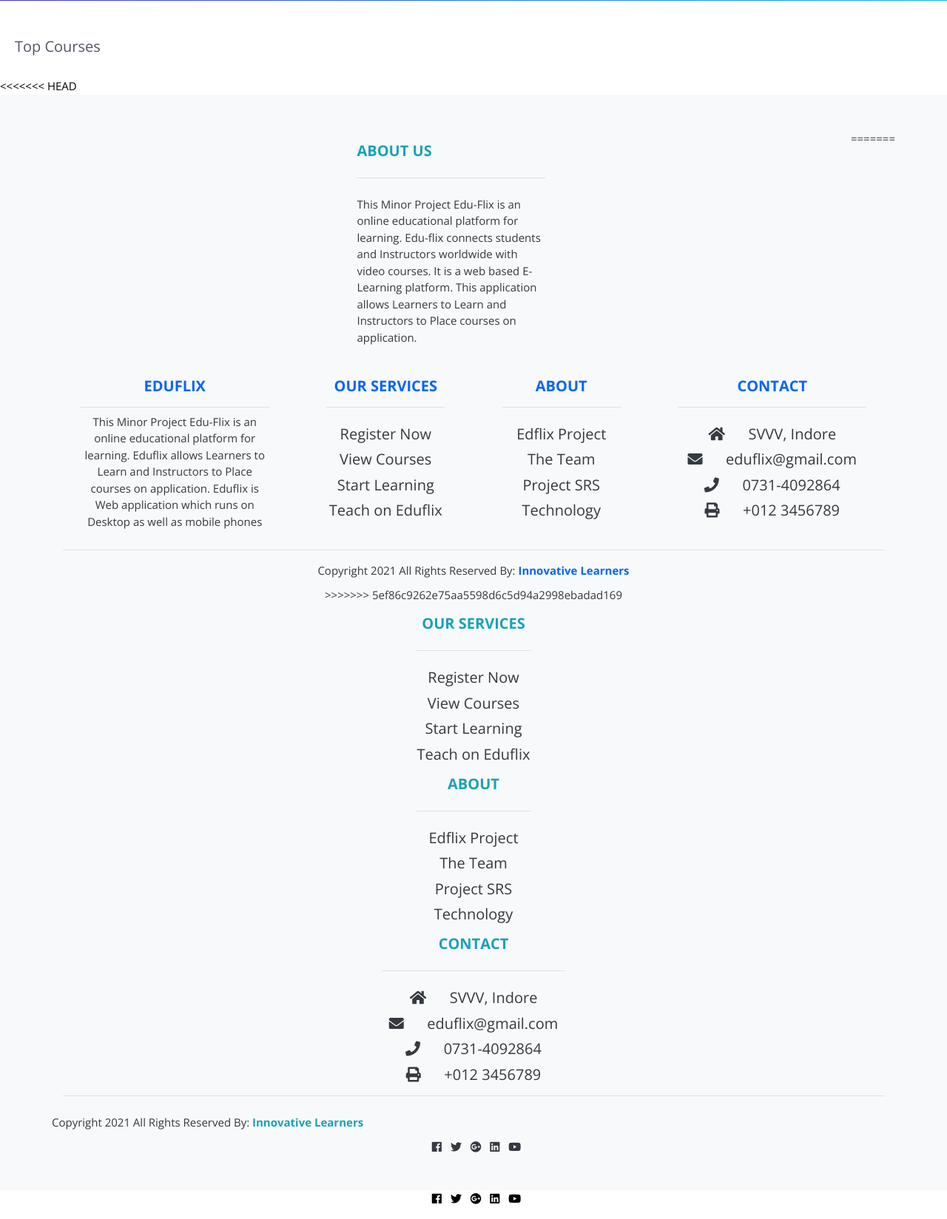
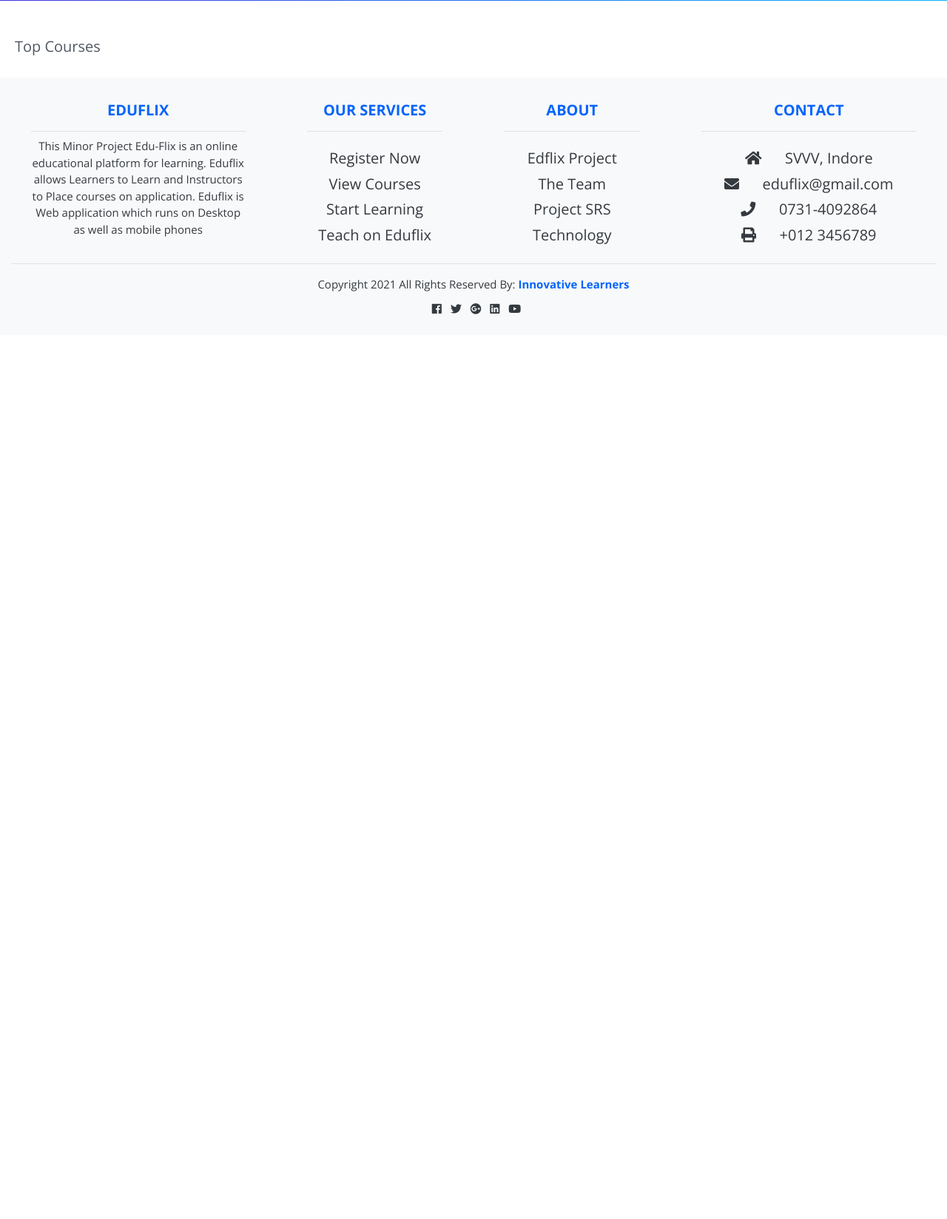
Before and after one commit to Mahak-Bhansali/EduFlix_Project, a Django app: template templates/index.html in a window 1280 px wide. Shown: the part 632-2280 px from the top of the page at 74% size. After the commit the page ends 1057 px from the top, so only its background shows below. Run offline with Django 3.2, Linux system fonts and the light colour scheme; the template is opened without the code that fills it, so the values that code supplies are empty; some libraries are stand-ins or nearby versions.

Commit message:
footer error resolved

```diff
--- a/templates/partials/footer.html
+++ b/templates/partials/footer.html
@@ -1,19 +1,5 @@
 <!-- Footer -->
 
-<<<<<<< HEAD
-  <footer class="bg-light text-dark pt-5 pb-4">
-
-   <div class="container text-center text-md-left">
-
-    <div class="row text-center text-md-left">
-
-     <div class="col-md-3 col-lg-3 col-xl-3 mx-auto mt-3 ">
-      <div class="h5 text-uppercase mb-4 font-weight-bold text-info ">About us </div>
-      <hr class="mb-4">
-      <p >This Minor Project Edu-Flix is an online educational platform for learning. Edu-flix connects students and Instructors worldwide with video courses. It is a web based E-Learning platform. This application allows Learners to Learn and Instructors to Place courses on application.</p>
-
-    </div>
-=======
   <footer class="bg-light text-dark pt-3 pb-2">
 
    <div class="container-fluid text-center text-md-center">
@@ -98,75 +84,6 @@
 
        </div>
       </div>
->>>>>>> 5ef86c9262e75aa5598d6c5d94a2998ebadad169
-
-      <div class="col-md-2 col-lg-2 col-xl-2 mx-auto mt-3 ">
-        <h5 class="h5 text-uppercase mb-4 font-weight-bold text-info">Our Services<h5>
-         <hr class="mb-4">
-         <p>
-          <a href="#" class="text-dark" style="text-decoration: none;">Register Now</a>
-         </p>
-         <p>
-          <a href="#" class="text-dark" style="text-decoration: none;">View Courses</a>
-         </p>
-         <p>
-          <a href="#" class="text-dark" style="text-decoration: none;">Start Learning</a>
-         </p>
-         <p>
-          <a href="#" class="text-dark" style="text-decoration: none;">Teach on Eduflix</a>
-         </p>
-
-      </div>
-
-      <div class="col-md-3 col-lg-2 col-xl-2 mx-auto mt-3">
-       <h5 class="h5 text-uppercase mb-4 font-weight-bold text-info">About<h5>
-         <hr class="mb-4">
-         <p>
-          <a href="#" class="text-dark" style="text-decoration: none;">Edflix Project</a>
-         </p>
-         <p>
-          <a href="#" class="text-dark" style="text-decoration: none;">The Team</a>
-         </p>
-         <p>
-          <a href="#" class="text-dark" style="text-decoration: none;">Project SRS</a>
-         </p>
-         <p>
-          <a href="#" class="text-dark" style="text-decoration: none;">Technology</a>
-         </p>
-
-      </div>
-
-      <div class="col-md-4 col-lg-3 col-xl-3 mx-auto mt-3 ">
-       <h5 class="h5 text-uppercase mb-4 font-weight-bold text-info ">Contact<h5>
-         <hr class="mb-4">
-         <p>
-          <li class="fas fa-home mr-3 list-inline-item"></li>&nbsp;&nbsp; SVVV, Indore
-         </p>
-         <p>
-          <li class="fas fa-envelope mr-3 list-inline-item"></li>&nbsp;&nbsp;  eduflix@gmail.com
-         </p>
-         <p>
-          <li class="fas fa-phone mr-3 list-inline-item"></li>&nbsp;&nbsp;  0731-4092864
-         </p>
-         <p>
-          <li class="fas fa-print mr-3 list-inline-item"></li>&nbsp;&nbsp;  +012 3456789
-         </p>
-
-      </div>
-
-      <hr class="mb-4">
-      <div class="row d-flex text-center">
-       <div>
-        <p>
-         Copyright 2021 All Rights Reserved By:
-         <a href="#" style="text-decoration:none">
-          <strong class="text-info"> Innovative Learners</strong>
-         </a>
-        </p>
-
-       </div>
-      </div>
-
 
       <div class="row d-flex justify-content-center">
        <div class="text-center">
@@ -201,36 +118,6 @@
  </footer>
  <!-- Footer -->
 
-      <div class="row d-flex justify-content-center ">
-       <div class="text-center">
-        <ul class="list-unstyled list-inline">
-          <li class="list-inline-item">
-           <a href="3" class="text-dark"><li class="fab fa-facebook"></li></a>
-          </li>
-          <li class="list-inline-item">
-           <a href="3" class="text-dark">
-          <li class="fab fa-twitter"></li></a>
-          </li>
-          <li class="list-inline-item">
-           <a href="3" class="text-dark">
-          <li class="fab fa-google-plus"></li></a>
-          </li>
-          <li class="list-inline-item">
-           <a href="3" class="text-dark">
-          <li class="fab fa-linkedin"></li></a>
-          </li>
-          <li class="list-inline-item">
-           <a href="3" class="text-dark">
-          <li class="fab fa-youtube"></li></a>
-          </li>
-        </ul>
-
-       </div>
-       </div>
-
-   </div>
- </footer>
- <!-- Footer -->
 
 <!-- Modal -->
 <div
```
Also changed, not shown: db.sqlite3.
